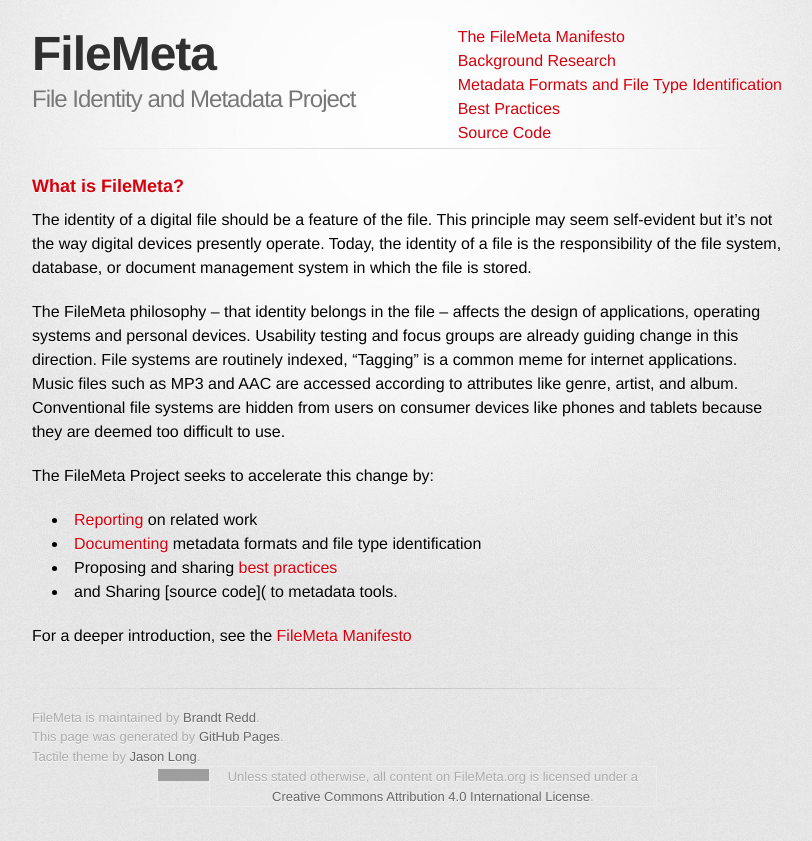
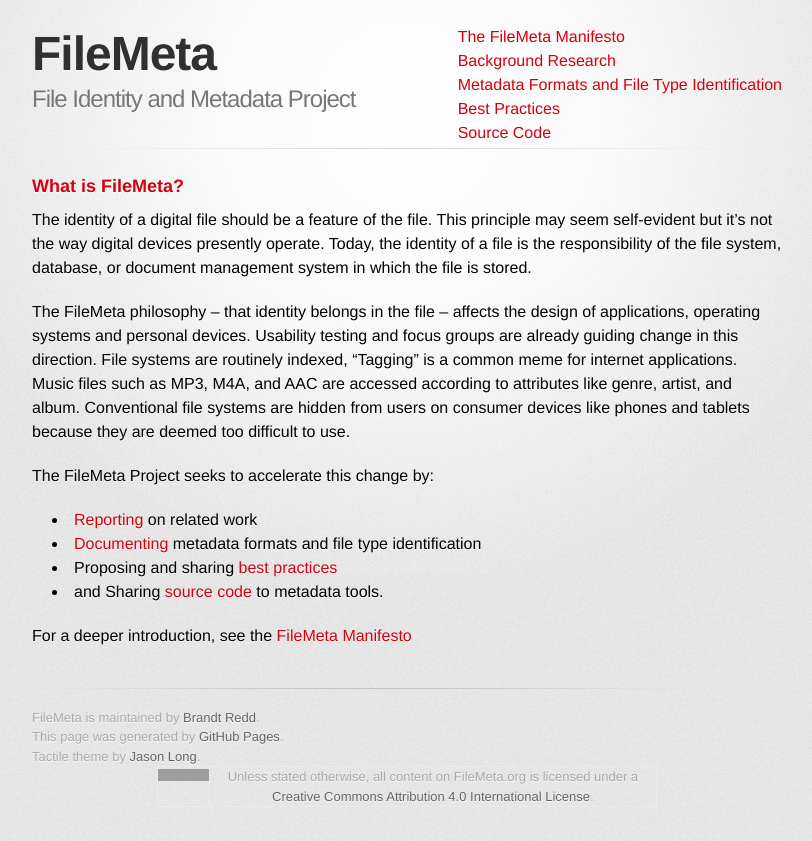
Before and after one commit to FileMeta/filemeta.github.io, a Jekyll site: the page built from index.md, in a window 1280 px wide. Shown: the top 841 px of the page, without its empty margins (233-1045 px from the left). Built offline with Jekyll 4.4.1, drawn with Linux system fonts in a browser that asks for light colours; some web fonts are replaced; grey boxes are pictures that could not be loaded.

Commit message:
Typo fixes.

```diff
--- a/index.md
+++ b/index.md
@@ -7,13 +7,13 @@
 
 The identity of a digital file should be a feature of the file. This principle may seem self-evident but it's not the way digital devices presently operate. Today, the identity of a file is the responsibility of the file system, database, or document management system in which the file is stored.
 
-The FileMeta philosophy – that identity belongs in the file – affects the design of applications, operating systems and personal devices. Usability testing and focus groups are already guiding change in this direction. File systems are routinely indexed, "Tagging" is a common meme for internet applications. Music files such as MP3 and AAC are accessed according to attributes like genre, artist, and album. Conventional file systems are hidden from users on consumer devices like phones and tablets because they are deemed too difficult to use.
+The FileMeta philosophy – that identity belongs in the file – affects the design of applications, operating systems and personal devices. Usability testing and focus groups are already guiding change in this direction. File systems are routinely indexed, "Tagging" is a common meme for internet applications. Music files such as MP3, M4A, and AAC are accessed according to attributes like genre, artist, and album. Conventional file systems are hidden from users on consumer devices like phones and tablets because they are deemed too difficult to use.
 
 The FileMeta Project seeks to accelerate this change by:
 
 * [Reporting](/Research.html) on related work
 * [Documenting](/Metadata.html) metadata formats and file type identification
 * Proposing and sharing [best practices](/BestPractices.html)
-* and Sharing [source code]( to metadata tools.
+* and Sharing [source code](http://github.com/FileMeta) to metadata tools.
 
 For a deeper introduction, see the [FileMeta Manifesto](/Manifesto.html)
```
